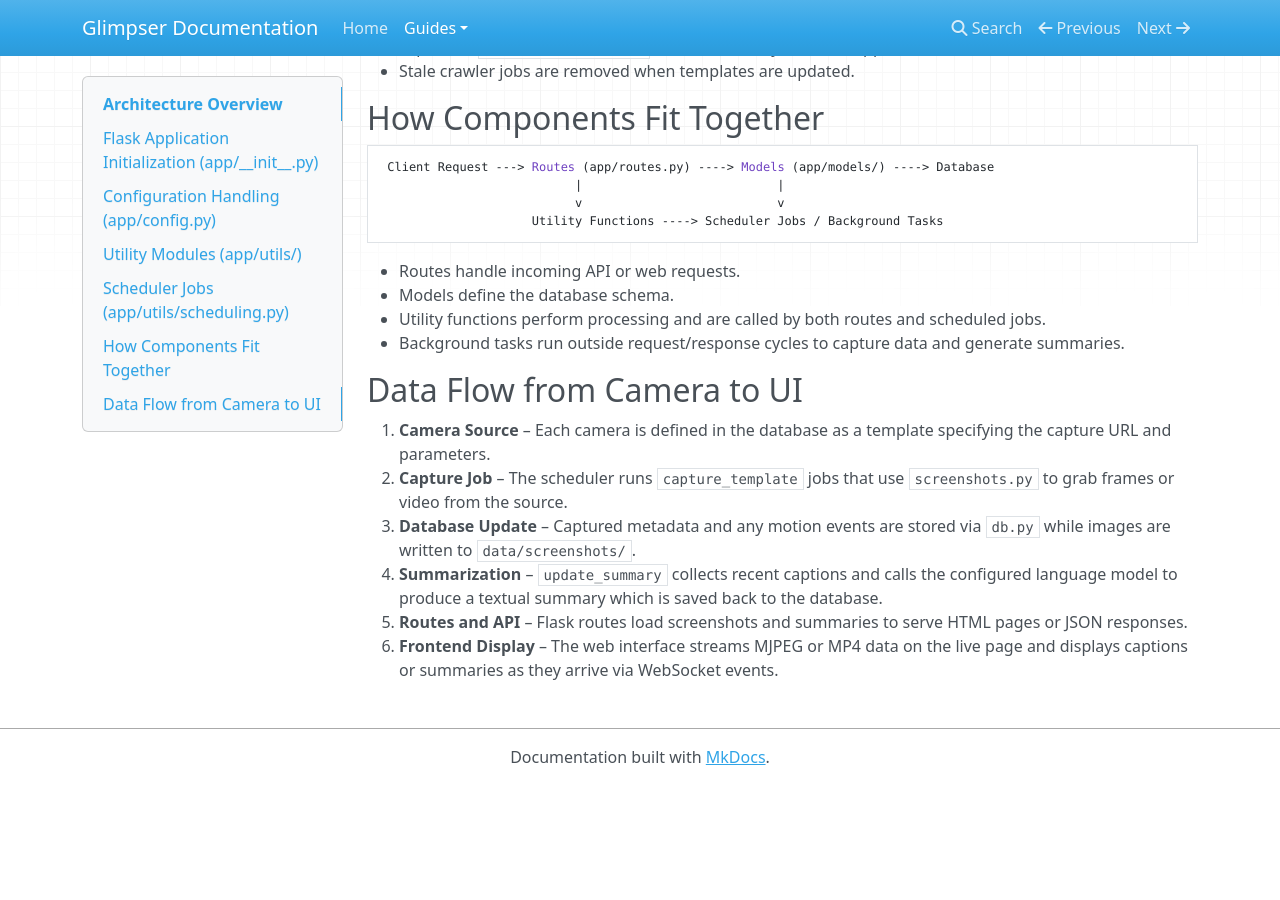
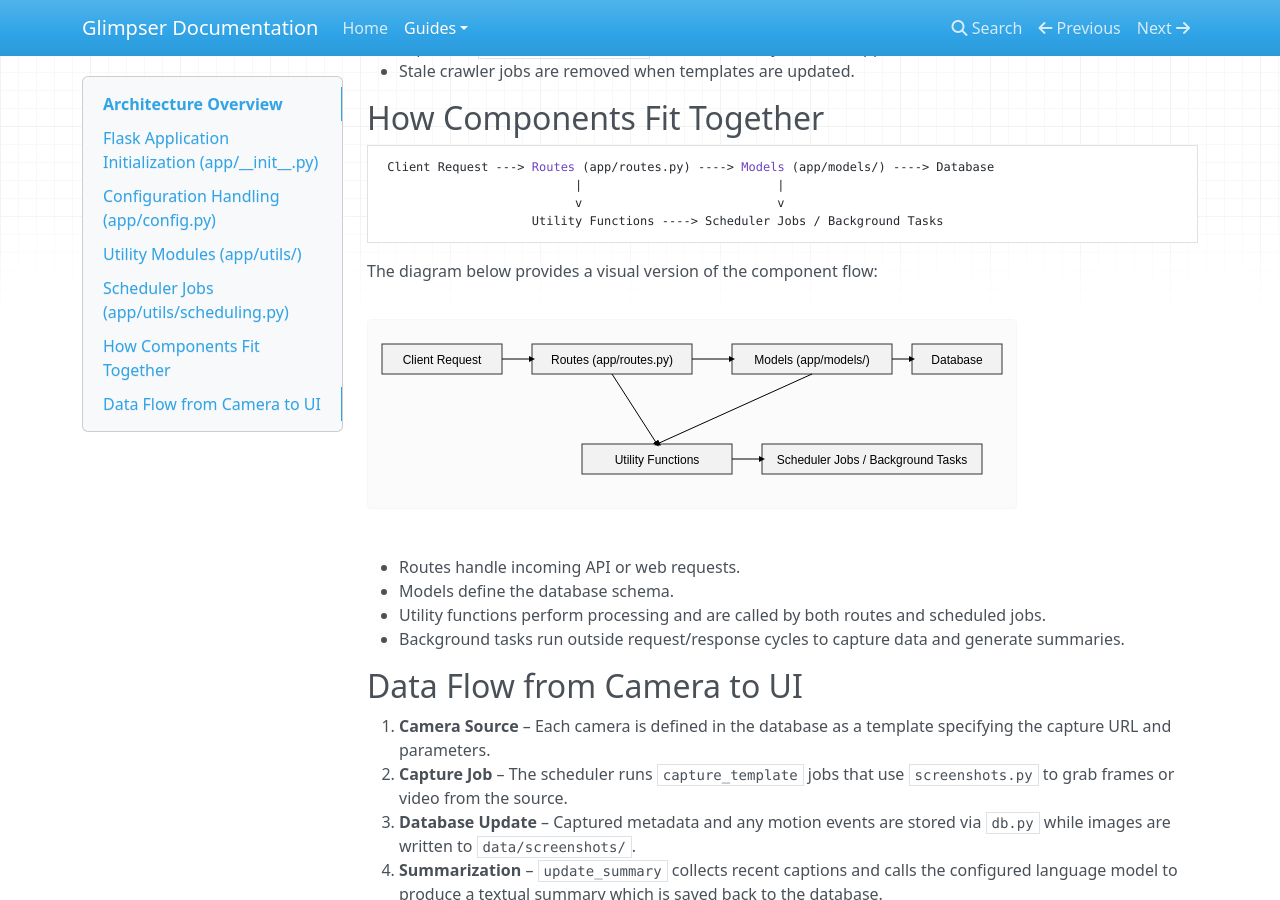
Before and after one commit to KristopherKubicki/glimpser, an MkDocs documentation site: the page built from docs/architecture_overview.md, in a window 1280 px wide and 900 px high, scrolled down 998 px. Built offline with MkDocs 1.6.1, drawn with Linux system fonts in a browser that asks for light colours; nearby versions of some CDN libraries; before the commit the page ends 1783 px from its top, so only the background shows below that.

Commit message:
docs: add architecture overview diagram

````diff
--- a/docs/architecture_overview.md
+++ b/docs/architecture_overview.md
@@ -56,6 +56,10 @@ This guide provides a high-level look at Glimpser's core components and how they
                      Utility Functions ----> Scheduler Jobs / Background Tasks
 ```
 
+The diagram below provides a visual version of the component flow:
+
+![Component Flow](images/architecture_overview.svg)
+
 - Routes handle incoming API or web requests.
 - Models define the database schema.
 - Utility functions perform processing and are called by both routes and scheduled jobs.
````
Also changed, not shown: docs/images/architecture_overview.svg (added).
